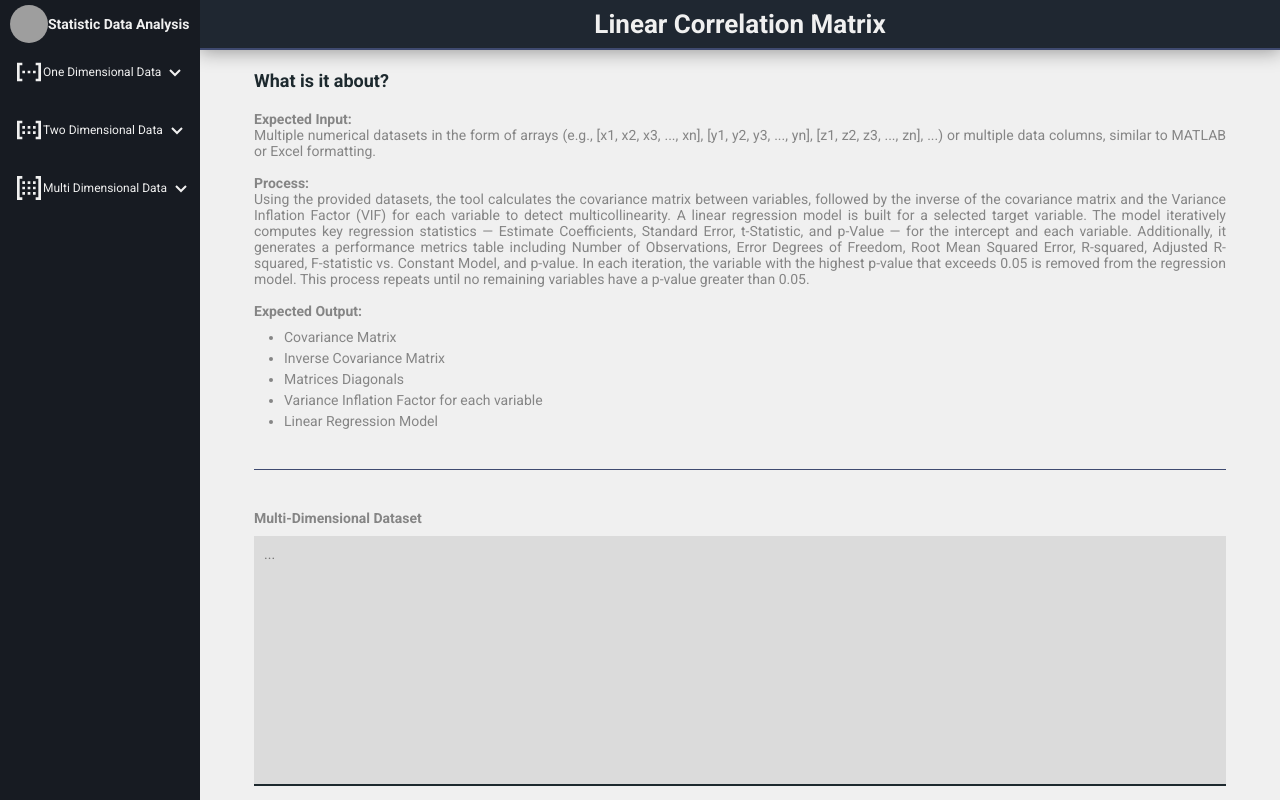
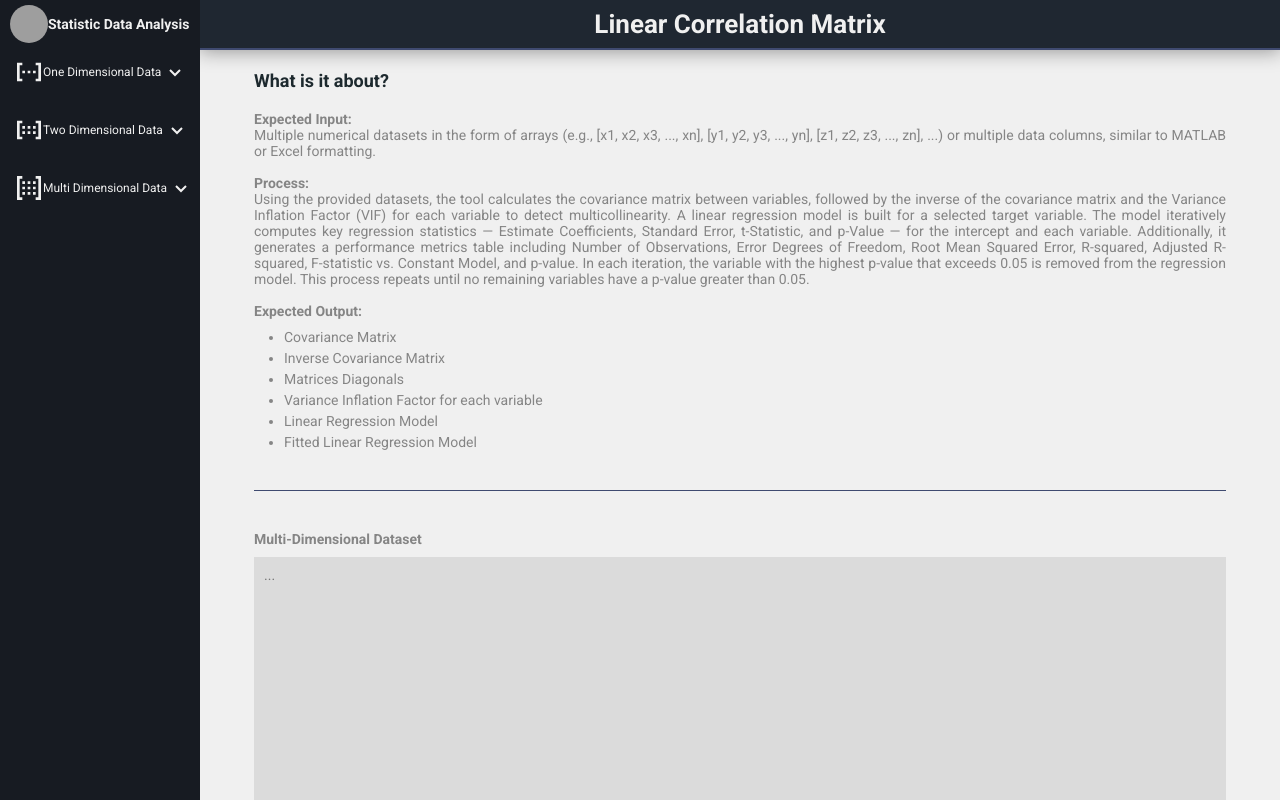
Before and after one commit to ParraJesus/StatisticsDataAnalysis, a React (Create React App) app: page /multidimensional/correlation in a window 1280 px wide. Built offline with nearby package versions, Linux system fonts and the light colour scheme; grey boxes are pictures that could not be loaded; the HTML template or start-up script is replaced by a standard one; what @sgratzl/chartjs-chart-boxplot would draw is missing.

Commit message:
Linear Correlation Matrix v4.1

```diff
--- a/src/pages/multidimensional/CorrelationalTabulation.jsx
+++ b/src/pages/multidimensional/CorrelationalTabulation.jsx
@@ -181,7 +181,6 @@ const Page = () => {
     let adjustedRSquared = 0;
     const minPer = minFinalPercentage / 100;
     let fittingRegressionAux = [];
-
     while (
       removedFitting.length < maxRemovals &&
       rSquared <= minPer &&
@@ -216,12 +215,13 @@ const Page = () => {
         fittingDependent = fittingDependent.filter(
           (_, idx) => idx !== maxErrorIndex
         );
-        removedFitting.push(Math.max(...error));
+        removedFitting.push(maxErrorIndex);
       }
       rSquared = regressionMetricsAux.R_squared;
       adjustedRSquared = regressionMetricsAux.adjusted_R_squared;
     }
 
+    //console.log(fittingIterationData);
     setFittingIterationData(fittingRegressionAux);
     setRegressionIterationData(regressionIterationAux);
     setCovarianceMatrix(covMat);
@@ -449,6 +449,7 @@ const Page = () => {
         <li>Matrices Diagonals</li>
         <li>Variance Inflation Factor for each variable</li>
         <li>Linear Regression Model</li>
+        <li>Fitted Linear Regression Model</li>
       </ul>
       <hr />
       <form onSubmit={handleSubmit} className={`${formStyles.form}`}>
```
